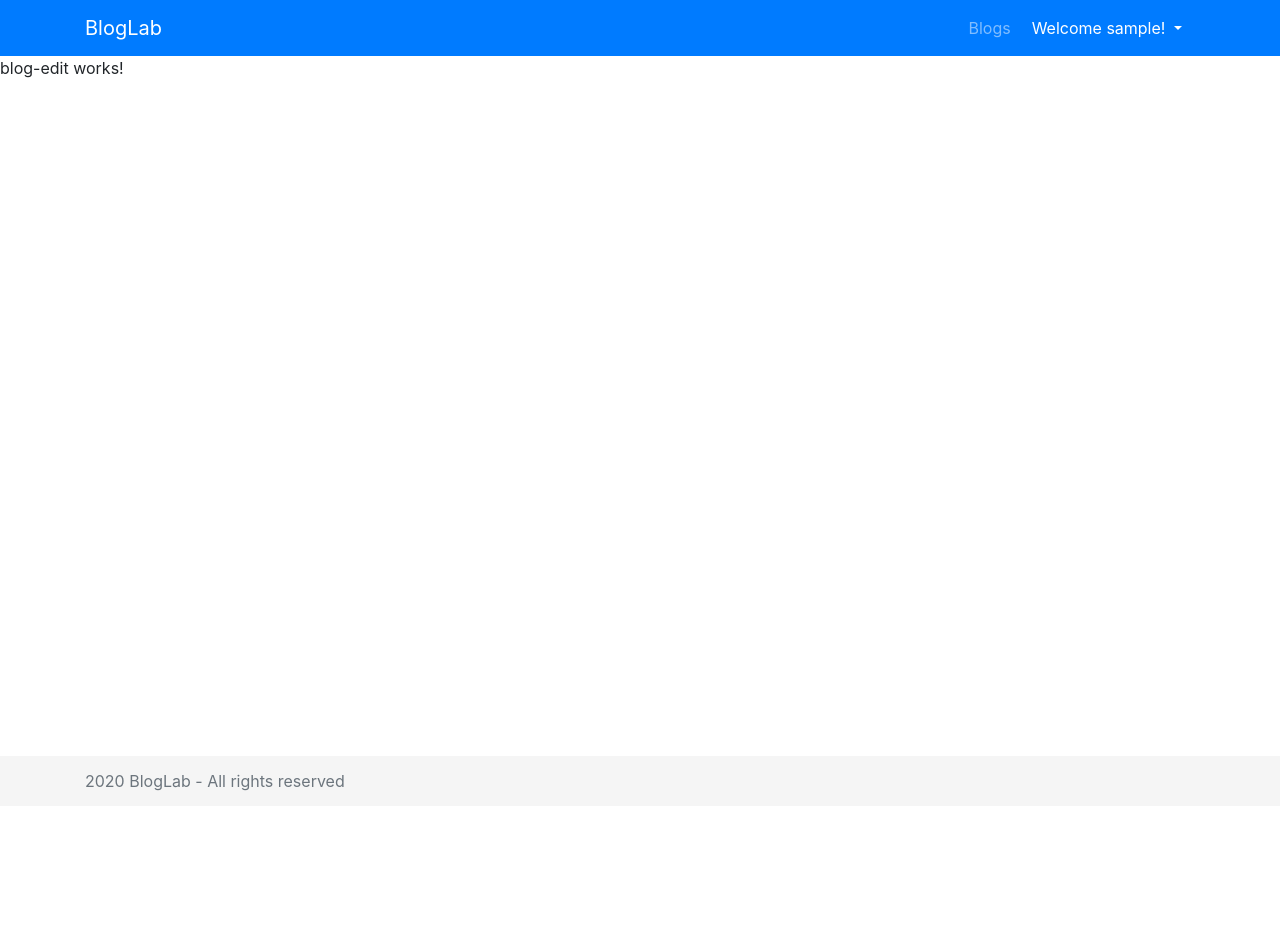
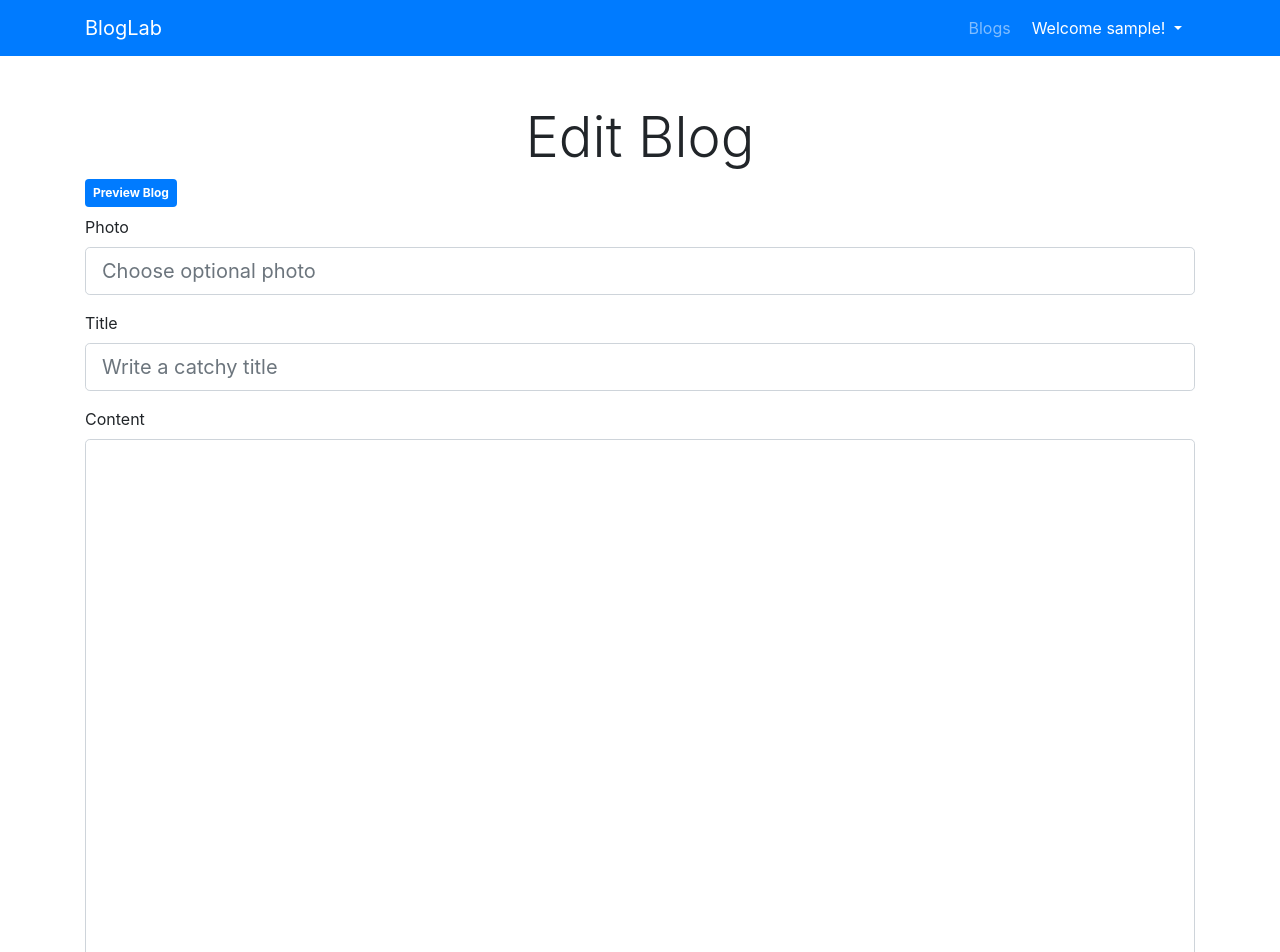
Before and after one commit to ortizmark/BlogLab2, an Angular app in the folder BlogLab-UI/: page /dashboard/1 in a window 1280 px wide. Shown: the top 952 px of the page. Before the commit the page ends 806 px from the top, so only its background shows below. Built offline with nearby package versions, Linux system fonts and the light colour scheme; no server answers; sample sign-in values are in the browser's storage.

Commit message:
Edit Finished

```diff
--- a/BlogLab-UI/src/app/app.module.ts
+++ b/BlogLab-UI/src/app/app.module.ts
@@ -5,6 +5,7 @@
 import { BsDropdownModule } from 'ngx-bootstrap/dropdown';
 import { CollapseModule } from 'ngx-bootstrap/collapse';
 import { FormsModule, ReactiveFormsModule } from '@angular/forms';
+import { TypeaheadModule } from 'ngx-bootstrap/typeahead';
 
 import { SummaryPipe } from './pipes/summary.pipe';
 import { BlogComponent } from './components/blog-components/blog/blog.component';
@@ -60,7 +61,8 @@
       positionClass: 'toast-bottom-right'
     }),
     BsDropdownModule.forRoot(),
-    CollapseModule.forRoot()
+    CollapseModule.forRoot(),
+    TypeaheadModule.forRoot()
   ],
   providers: [
     HttpClient,
--- a/BlogLab-UI/src/app/components/blog-components/blog-edit/blog-edit.component.html
+++ b/BlogLab-UI/src/app/components/blog-components/blog-edit/blog-edit.component.html
@@ -1 +1,87 @@
-<p>blog-edit works!</p>
+<div class="container">
+
+    <div class="d-flex justify-content-center">
+        <h1 class="display-4 mt-5">{{ isNew() ? 'Create' : 'Edit' }} Blog</h1>
+    </div>
+
+    <a *ngIf="!isNew()" routerLink="/blogs/{{blogForm.get('blogId').value}}"
+        class="badge badge-primary mb-2 p-2">
+        Preview Blog
+    </a>
+
+    <form [formGroup]="blogForm" (ngSubmit)="onSubmit()">
+
+        <div class="form-group">
+            <label for="photo">Photo</label>
+
+            <input
+                formControlName="photoDescription"
+                [typeahead]="userPhotos"
+                typeaheadOptionField="description"
+                [typeaheadScrollable]="true"
+                [typeaheadOptionsInScrollableView]="5"
+                (typeaheadOnSelect)="onSelect($event)"
+                placeholder="Choose optional photo"
+                class="form-control form-control-lg"
+                id="photo">
+        </div>
+
+        <div class="form-group">
+
+            <label for="title">Title</label>
+
+            <input
+                type="text"
+                [ngClass]="{'is-invalid' : hasErrors('title') && isTouched('title'),
+                            'is-valid' : !hasErrors('title') && isTouched('title')}"
+                class="form-control form-control-lg"
+                formControlName="title"
+                placeholder="Write a catchy title"
+                id="title">
+
+            <div *ngIf="hasError('title', 'required')" class="invalid-feedback">
+                Title is required
+            </div>
+
+            <div *ngIf="hasError('title', 'minlength') || hasError('title', 'maxlength')"
+                class="invalid-feedback">
+                Must be between 10-50 characters
+            </div>
+        </div>
+
+        <div class="form-group">
+
+            <label for="content">Content</label>
+
+            <textarea
+                [ngClass]="{'is-invalid' : hasErrors('content') && isTouched('content'),
+                            'is-valid' : !hasErrors('content') && isTouched('content')}"
+                class="form-control form-control-lg"
+                formControlName="content"
+                id="content"
+                rows="20"></textarea>
+
+            <div *ngIf="hasError('content', 'required')" class="invalid-feedback">
+                Content is required
+            </div>
+
+            <div *ngIf="hasError('content', 'minlength') || hasError('content', 'maxlength')"
+                class="invalid-feedback">
+                Must be between 300-5000 characters
+            </div>
+        </div>
+
+        <button class="btn bg-primary text-light mr-2" [disabled]="!blogForm.valid && !!blogForm.pristine">
+            Save
+        </button>
+
+        <button class="btn btn-danger text-light" *ngIf="!!getPhoto(blogForm.get('photoId').value)"
+            (click)="detachPhoto()">
+            Detach Photo
+        </button>
+
+    </form>
+
+
+
+</div>
--- a/BlogLab-UI/src/app/components/blog-components/blog-edit/blog-edit.component.ts
+++ b/BlogLab-UI/src/app/components/blog-components/blog-edit/blog-edit.component.ts
@@ -1,4 +1,13 @@
 import { Component, OnInit } from '@angular/core';
+import { FormBuilder, FormGroup, Validators } from '@angular/forms';
+import { ActivatedRoute } from '@angular/router';
+import { TypeaheadMatch } from 'ngx-bootstrap/typeahead';
+import { ToastrService } from 'ngx-toastr';
+import { BlogCreate } from 'src/app/models/blog/blog-create.model';
+import { Blog } from 'src/app/models/blog/blog.model';
+import { Photo } from 'src/app/models/photo/photo.model';
+import { BlogService } from 'src/app/services/blog.service';
+import { PhotoService } from 'src/app/services/photo.service';
 
 @Component({
   selector: 'app-blog-edit',
@@ -7,9 +16,115 @@
 })
 export class BlogEditComponent implements OnInit {
 
-  constructor() { }
+  blogForm: FormGroup;
+  confirmImageDelete: boolean = false;
+  userPhotos: Photo[] = [];
+
+  constructor(
+    private route: ActivatedRoute,
+    private formBuilder: FormBuilder,
+    private blogService: BlogService,
+    private photoService: PhotoService,
+    private toastr: ToastrService,
+  ) { }
 
   ngOnInit(): void {
+
+    const blogId = parseInt(this.route.snapshot.paramMap.get('id'));
+
+    this.blogForm = this.formBuilder.group({
+      blogId: [blogId],
+      title: ['', [
+        Validators.required,
+        Validators.minLength(10),
+        Validators.maxLength(50)
+      ]],
+      content : ['', [
+        Validators.required,
+        Validators.minLength(300),
+        Validators.maxLength(5000),
+      ]],
+      photoDescription: [null],
+      photoId: [null]
+    });
+
+    this.photoService.getByApplicationUserId().subscribe(userPhotos => {
+      this.userPhotos = userPhotos;
+    });
+
+    if (!!blogId && blogId !== -1) {
+      this.blogService.get(blogId).subscribe(blog => {
+        this.updateForm(blog);
+      });
+    }
   }
 
+  getPhoto(photoId: number) {
+    for (let i=0; i<this.userPhotos.length; i++) {
+      if (this.userPhotos[i].photoId === photoId) {
+        return this.userPhotos[i];
+      }
+    }
+
+    return null;
+  }
+
+  isTouched(field: string) {
+    return this.blogForm.get(field).touched;
+  }
+
+  hasErrors(field: string) {
+    return this.blogForm.get(field).errors;
+  }
+
+  hasError(field: string, error: string) {
+    return !!this.blogForm.get(field).hasError(error);
+  }
+
+  isNew() {
+    return parseInt(this.blogForm.get('blogId').value) === -1;
+  }
+
+  detachPhoto() {
+    this.blogForm.patchValue({
+      photoId: null,
+      photoDescription: null
+    });
+  }
+
+  updateForm(blog: Blog) {
+    let photoDescription = this.getPhoto(blog.photoId)?.description;
+
+    this.blogForm.patchValue({
+      blogId: blog.blogId,
+      title: blog.title,
+      content: blog.content,
+      photoId: blog.photoId,
+      photoDescription: photoDescription
+    });
+  }
+
+  onSelect(event: TypeaheadMatch): void {
+    let chosenPhoto: Photo = event.item;
+
+    this.blogForm.patchValue({
+      photoId: chosenPhoto.photoId,
+      photoDescription: chosenPhoto.description
+    });
+  }
+
+  onSubmit() {
+
+    let blogCreate: BlogCreate = new BlogCreate(
+      this.blogForm.get("blogId").value,
+      this.blogForm.get("title").value,
+      this.blogForm.get("content").value,
+      this.blogForm.get("photoId").value
+    );
+
+    this.blogService.create(blogCreate).subscribe(createdBlog => {
+      this.updateForm(createdBlog);
+      this.toastr.info("Blog saved.");
+    })
+  }
 }
--- a/BlogLab-UI/src/app/components/dashboard/dashboard.component.html
+++ b/BlogLab-UI/src/app/components/dashboard/dashboard.component.html
@@ -1,17 +1,27 @@
 <div class="container">
+
     <div class="d-flex justify-content-center">
         <h1 class="display-4 mt-5">Dashboard</h1>
     </div>
 
     <ng-template #noblogs>
+
         <div class="d-flex justify-content-center">
             <h3 class="text-dark mt-3">You don't have any blogs yet...</h3>
         </div>
-        <button class="btn btn-lg btn-outline-primary mt-4 mb-4" (click)="createBlog()">New Blog</button>
+
+        <button class="btn btn-lg btn-outline-primary mt-4 mb-4" (click)="createBlog()">
+            New Blog
+        </button>
+
     </ng-template>
 
     <ng-template [ngIf]="userBlogs.length > 0" [ngIfElse]="noblogs">
-        <button class="btn btn-lg btn-outline-primary mt-4 mb-4" (click)="createBlog()">New Blog</button>
+
+        <button class="btn btn-lg btn-outline-primary mt-4 mb-4" (click)="createBlog()">
+            New Blog
+        </button>
+
         <table class="table table-hover table-striped">
             <thead>
                 <tr>
@@ -22,19 +32,40 @@
             </thead>
             <tbody>
                 <tr *ngFor="let userBlog of userBlogs">
-                    <td> {{ userBlog.title | summary:30 }}</td>
-                    <td> {{ userBlog.content | summary:90 }}</td>
                     <td>
-                        <button class="btn btn-info d-inline mr-1" (click)="editBlog(userBlog.blogId)">Edit</button>
-                        <button *ngIf="!userBlog.deleteConfirm" class="btn btn-danger d-inline" (click)="confirmDelete(userBlog)">Delete</button>
+                        {{ userBlog.title | summary:30 }}
+                    </td>
+                    <td>
+                        {{ userBlog.content | summary:90 }}
+                    </td>
+                    <td>
+                        <button class="btn btn-info d-inline mr-1" (click)="editBlog(userBlog.blogId)">
+                            Edit
+                        </button>
+
+                        <button
+                            *ngIf="!userBlog.deleteConfirm"
+                            class="btn btn-danger d-inline" (click)="confirmDelete(userBlog)">
+                            Delete
+                        </button>
+
                         <div *ngIf="!!userBlog.deleteConfirm">
-                            Sure ?
-                                <button class="btn btn-link p-1" (click)="deleteConfirmed(userBlog, userBlogs)">Yes</button>
-                                <button class="btn btn-link p-1" (click)="cancelDeleteConfirm(userBlog)">No</button>
+                            Sure?
+
+                            <button class="btn btn-link p-1" (click)="deleteConfirmed(userBlog, userBlogs)">
+                                Yes
+                            </button>
+
+                            <button class="btn btn-link p-1" (click)="cancelDeleteConfirm(userBlog)">
+                                No
+                            </button>
+
                         </div>
                     </td>
                 </tr>
             </tbody>
         </table>
+
     </ng-template>
+
 </div>
--- a/BlogLab-UI/src/app/components/dashboard/dashboard.component.ts
+++ b/BlogLab-UI/src/app/components/dashboard/dashboard.component.ts
@@ -23,8 +23,10 @@
 
   ngOnInit(): void {
     this.userBlogs = [];
-    let currentApplicationUserid = this.accountService.currentUserValue.applicationUserId;
-    this.blogService.getByApplicationUserId(currentApplicationUserid).subscribe(userBlogs => {
+
+    let currentApplicationUserId = this.accountService.currentUserValue.applicationUserId;
+
+    this.blogService.getByApplicationUserId(currentApplicationUserId).subscribe(userBlogs => {
       this.userBlogs = userBlogs;
     });
   }
@@ -39,27 +41,28 @@
 
   deleteConfirmed(blog: Blog, blogs: Blog[]) {
     this.blogService.delete(blog.blogId).subscribe(() => {
+
       let index = 0;
-      for (let i = 0; i < blogs.length; i++) {
+
+      for (let i=0; i<blogs.length; i++) {
         if (blogs[i].blogId === blog.blogId) {
           index = i;
         }
       }
 
-      if (index > -1){
+      if (index > -1) {
         blogs.splice(index, 1);
       }
 
-      this.toastr.info('Blog deleted.');
+      this.toastr.info("Blog deleted.");
     });
   }
 
-  ediitBlog(blogId: number) {
-    this.router.navigate(['/dashboard/' + blogId.toString()]);
+  editBlog(blogId: number) {
+    this.router.navigate([`/dashboard/${blogId}`]);
   }
 
   createBlog() {
     this.router.navigate(['/dashboard/-1']);
   }
-
 }
```
